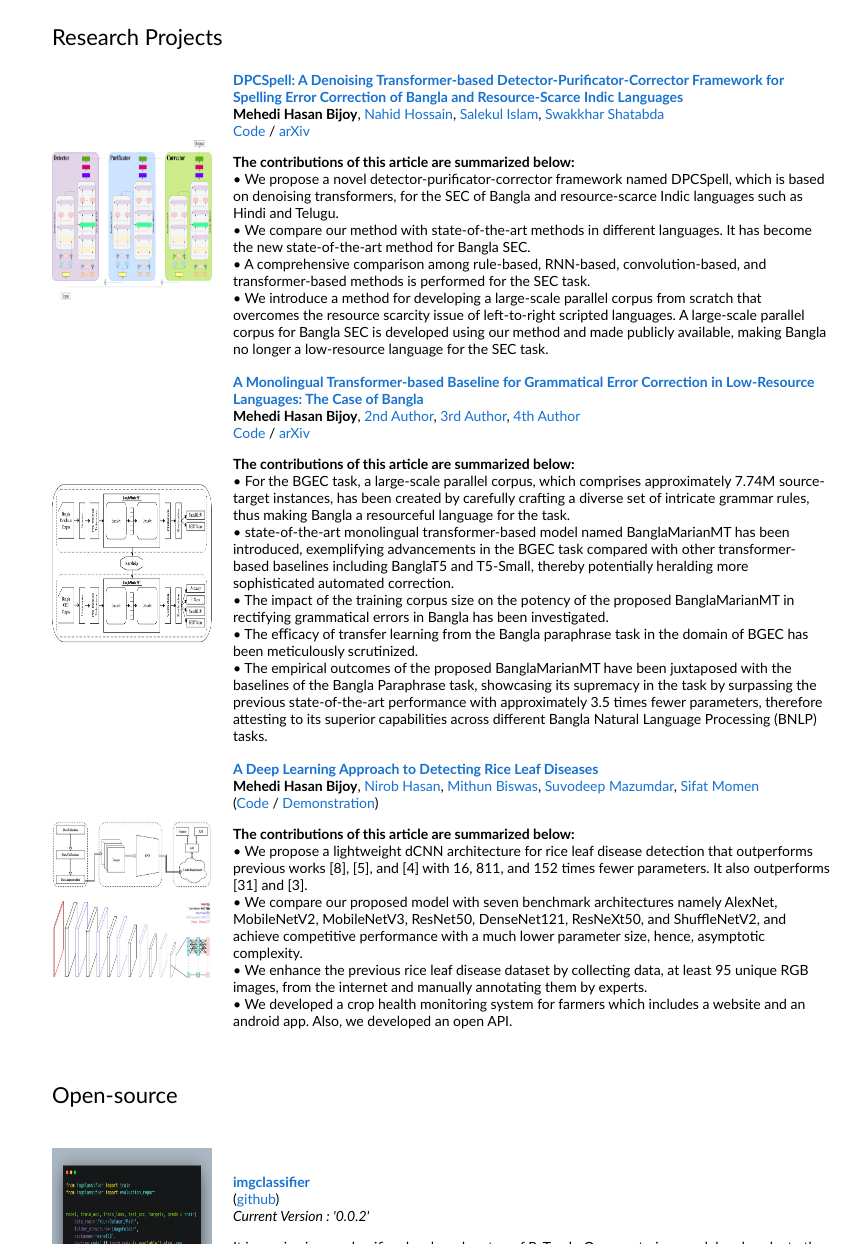
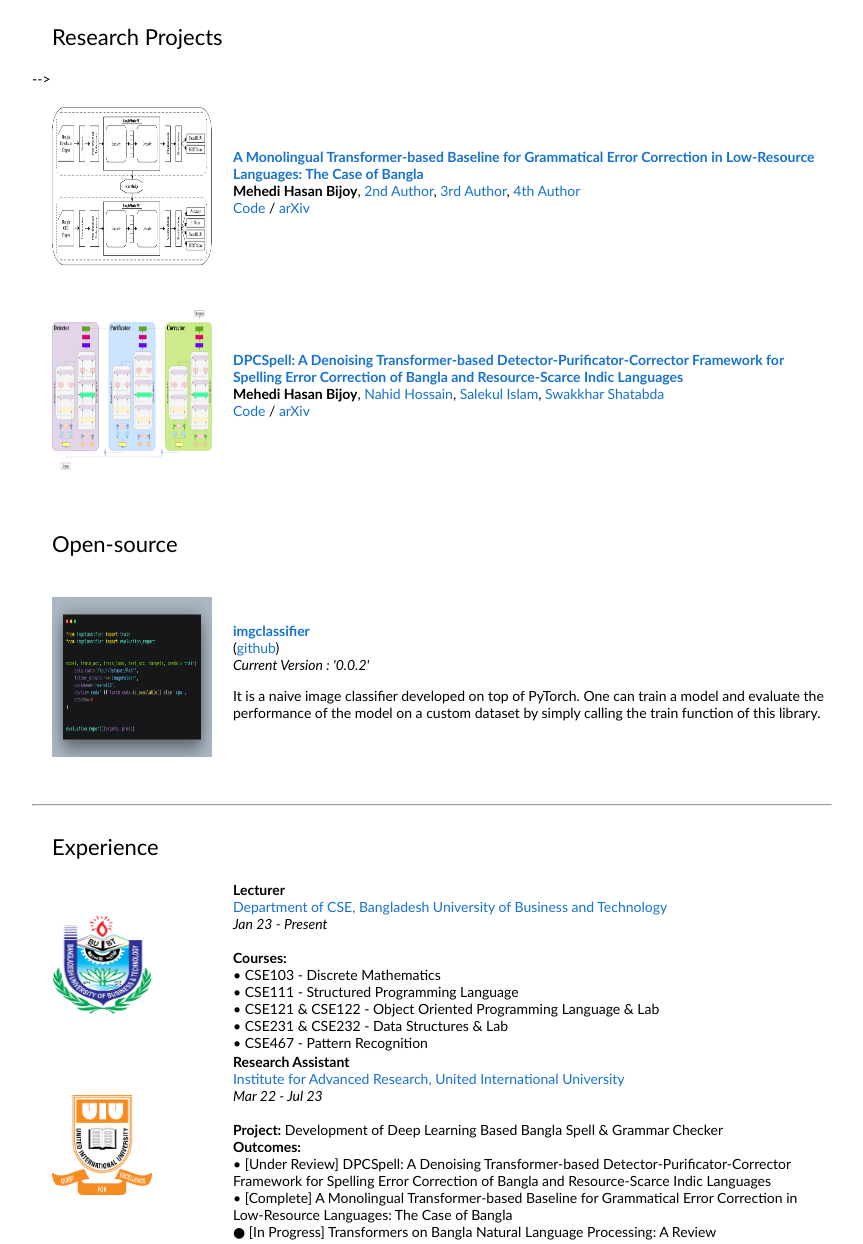
Before and after one commit to mehedihasanbijoy/mehedihasanbijoy.github.io, a plain HTML site: page index.html in a window 1280 px wide. Shown: the part 594-1838 px from the top of the page, without its empty margins (208-1071 px from the left). Drawn offline with Linux system fonts and the light colour scheme.

Commit message:
Update index.html

```diff
--- a/index.html
+++ b/index.html
@@ -107,35 +107,6 @@
 
           <!--  -->
 
-          <tr>
-            <td style="padding:20px;width:25%;vertical-align:middle">
-              <img src="images/DPCSpell.jpg" alt="clean-usnob" width="160" height="160">
-            </td>
-            <td width="75%" valign="middle">
-              <a href="">
-                <papertitle>DPCSpell: A Denoising Transformer-based Detector-Purificator-Corrector Framework for Spelling Error Correction of Bangla and Resource-Scarce Indic Languages</papertitle>
-              </a>
-              <br>
-              <strong>Mehedi Hasan Bijoy</strong>,
-              <a href="">Nahid Hossain</a>,
-              <a href="">Salekul Islam</a>,
-              <a href="">Swakkhar Shatabda</a>
-              <br>
-              <a href="http://github.com/mehedihasanbijoy/DPCSpell/" target="_blank">Code</a> /
-              <a href="https://arxiv.org/abs/2211.03730" target="_blank">arXiv</a>
-              <p></p>
-              <p>
-                <strong>The contributions of this article are summarized below:</strong> <br>
-                • We propose a novel detector-purificator-corrector framework named DPCSpell, which is based on denoising transformers, for the SEC of Bangla and resource-scarce Indic languages such as Hindi and Telugu. <br>
-                • We compare our method with state-of-the-art methods in different languages. It has become the new state-of-the-art method for Bangla SEC. <br>
-                • A comprehensive comparison among rule-based, RNN-based, convolution-based, and transformer-based methods is performed for the SEC task. <br>
-                • We introduce a method for developing a large-scale parallel corpus from scratch that overcomes the resource scarcity issue of left-to-right scripted languages. A large-scale parallel corpus for Bangla SEC is developed using our method and made publicly available, making Bangla no longer a low-resource language for the SEC task.
-              </p>
-            </td>
-          </tr>
-
-
-
 
 
           <tr>
@@ -155,14 +126,44 @@
               <a href="http://github.com/mehedihasanbijoy/BanglaGEC/" target="_blank">Code</a> /
               <a href="https://arxiv.org/" target="_blank">arXiv</a>
               <p></p>
-              <p>
+<!--               <p>
                 <strong>The contributions of this article are summarized below:</strong> <br>
                 • For the BGEC task, a large-scale parallel corpus, which comprises approximately 7.74M source-target instances, has been created by carefully crafting a diverse set of intricate grammar rules, thus making Bangla a resourceful language for the task. <br>
                 • state-of-the-art monolingual transformer-based model named BanglaMarianMT has been introduced, exemplifying advancements in the BGEC task compared with other transformer-based baselines including BanglaT5 and T5-Small, thereby potentially heralding more sophisticated automated correction. <br>
                 • The impact of the training corpus size on the potency of the proposed BanglaMarianMT in rectifying grammatical errors in Bangla has been investigated. <br>
                 • The eﬀicacy of transfer learning from the Bangla paraphrase task in the domain of BGEC has been meticulously scrutinized. <br>
                 • The empirical outcomes of the proposed BanglaMarianMT have been juxtaposed with the baselines of the Bangla Paraphrase task, showcasing its supremacy in the task by surpassing the previous state-of-the-art performance with approximately 3.5 times fewer parameters, therefore attesting to its superior capabilities across different Bangla Natural Language Processing (BNLP) tasks. <br>
-              </p>
+              </p> -->
+            </td>
+          </tr>
+
+
+
+
+          <tr>
+            <td style="padding:20px;width:25%;vertical-align:middle">
+              <img src="images/DPCSpell.jpg" alt="clean-usnob" width="160" height="160">
+            </td>
+            <td width="75%" valign="middle">
+              <a href="">
+                <papertitle>DPCSpell: A Denoising Transformer-based Detector-Purificator-Corrector Framework for Spelling Error Correction of Bangla and Resource-Scarce Indic Languages</papertitle>
+              </a>
+              <br>
+              <strong>Mehedi Hasan Bijoy</strong>,
+              <a href="">Nahid Hossain</a>,
+              <a href="">Salekul Islam</a>,
+              <a href="">Swakkhar Shatabda</a>
+              <br>
+              <a href="http://github.com/mehedihasanbijoy/DPCSpell/" target="_blank">Code</a> /
+              <a href="https://arxiv.org/abs/2211.03730" target="_blank">arXiv</a>
+              <p></p>
+<!--               <p>
+                <strong>The contributions of this article are summarized below:</strong> <br>
+                • We propose a novel detector-purificator-corrector framework named DPCSpell, which is based on denoising transformers, for the SEC of Bangla and resource-scarce Indic languages such as Hindi and Telugu. <br>
+                • We compare our method with state-of-the-art methods in different languages. It has become the new state-of-the-art method for Bangla SEC. <br>
+                • A comprehensive comparison among rule-based, RNN-based, convolution-based, and transformer-based methods is performed for the SEC task. <br>
+                • We introduce a method for developing a large-scale parallel corpus from scratch that overcomes the resource scarcity issue of left-to-right scripted languages. A large-scale parallel corpus for Bangla SEC is developed using our method and made publicly available, making Bangla no longer a low-resource language for the SEC task.
+              </p> -->
             </td>
           </tr>
 
@@ -170,7 +171,7 @@
 
 
 
-         <tr>
+<!--          <tr>
             <td style="padding:20px;width:25%;vertical-align:middle">
               <img src="images/rice_leaf.png" alt="clean-usnob" width="160" height="160">
             </td>
@@ -188,15 +189,15 @@
               (<a href="https://github.com/mehedihasanbijoy/A-Deep-Learning-Approach-to-Detecting-Rice-and-Tomato-Leaf-Diseases" target="_blank">Code</a> /
               <a href="https://drive.google.com/file/d/1-4kGosO3bO6RBJXmEIRNIxIt5IIMDXjE/view?usp=sharing" target="_blank">Demonstration</a>)
               <p></p>
-              <p>
+<!--               <p>
                 <strong>The contributions of this article are summarized below:</strong> <br>
                 • We propose a lightweight dCNN architecture for rice leaf disease detection that outperforms previous works [8], [5], and [4] with 16, 811, and 152 times fewer parameters. It also outperforms [31] and [3]. <br>
                 • We compare our proposed model with seven benchmark architectures namely AlexNet, MobileNetV2, MobileNetV3, ResNet50, DenseNet121, ResNeXt50, and ShuffleNetV2, and achieve competitive performance with a much lower parameter size, hence, asymptotic complexity. <br>
                 • We enhance the previous rice leaf disease dataset by collecting data, at least 95 unique RGB images, from the internet and manually annotating them by experts. <br>
                 • We developed a crop health monitoring system for farmers which includes a website and an android app. Also, we developed an open API.
-              </p>
+              </p> -->
             </td>
-          </tr>
+          </tr> -->
 
 
 
```
